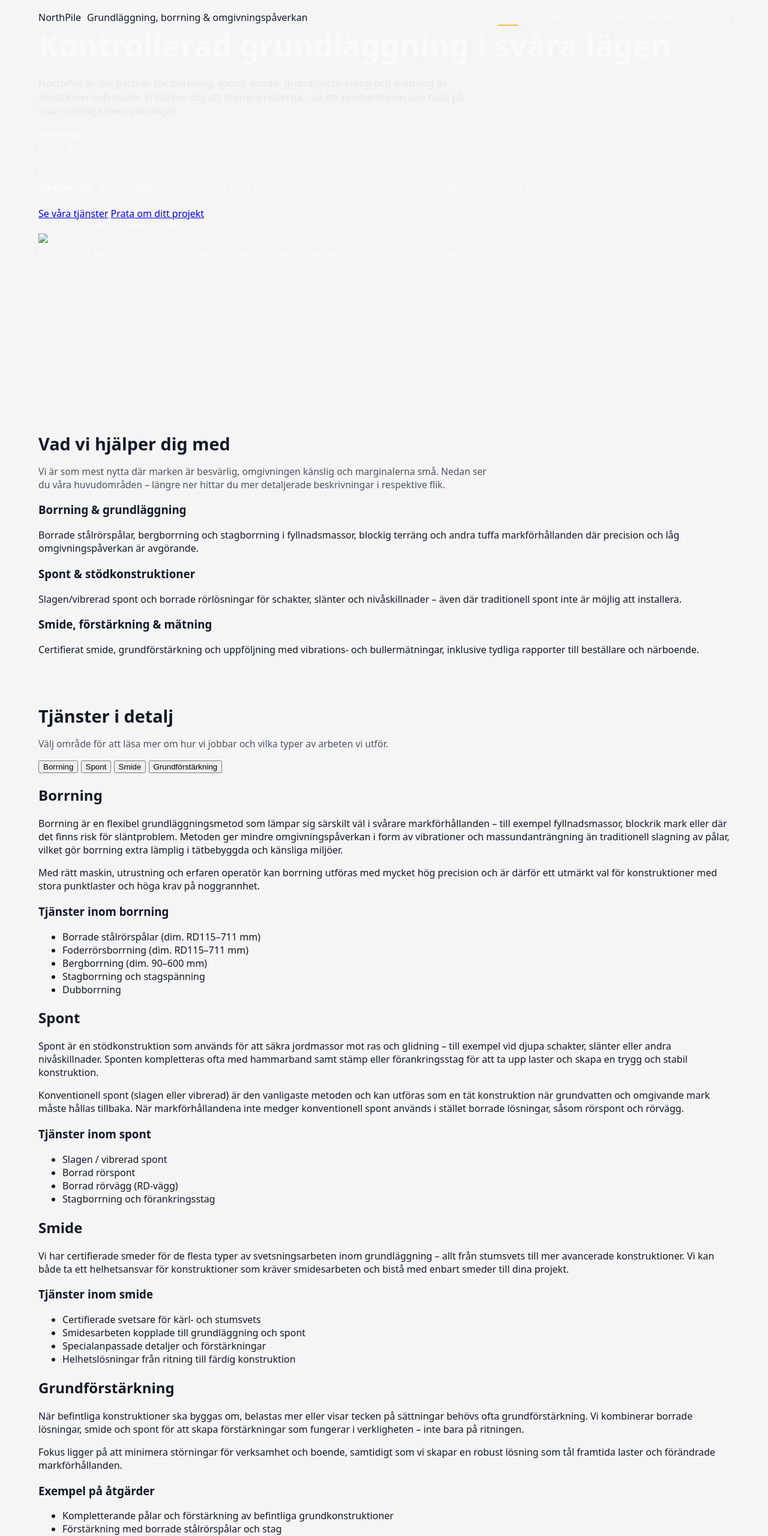
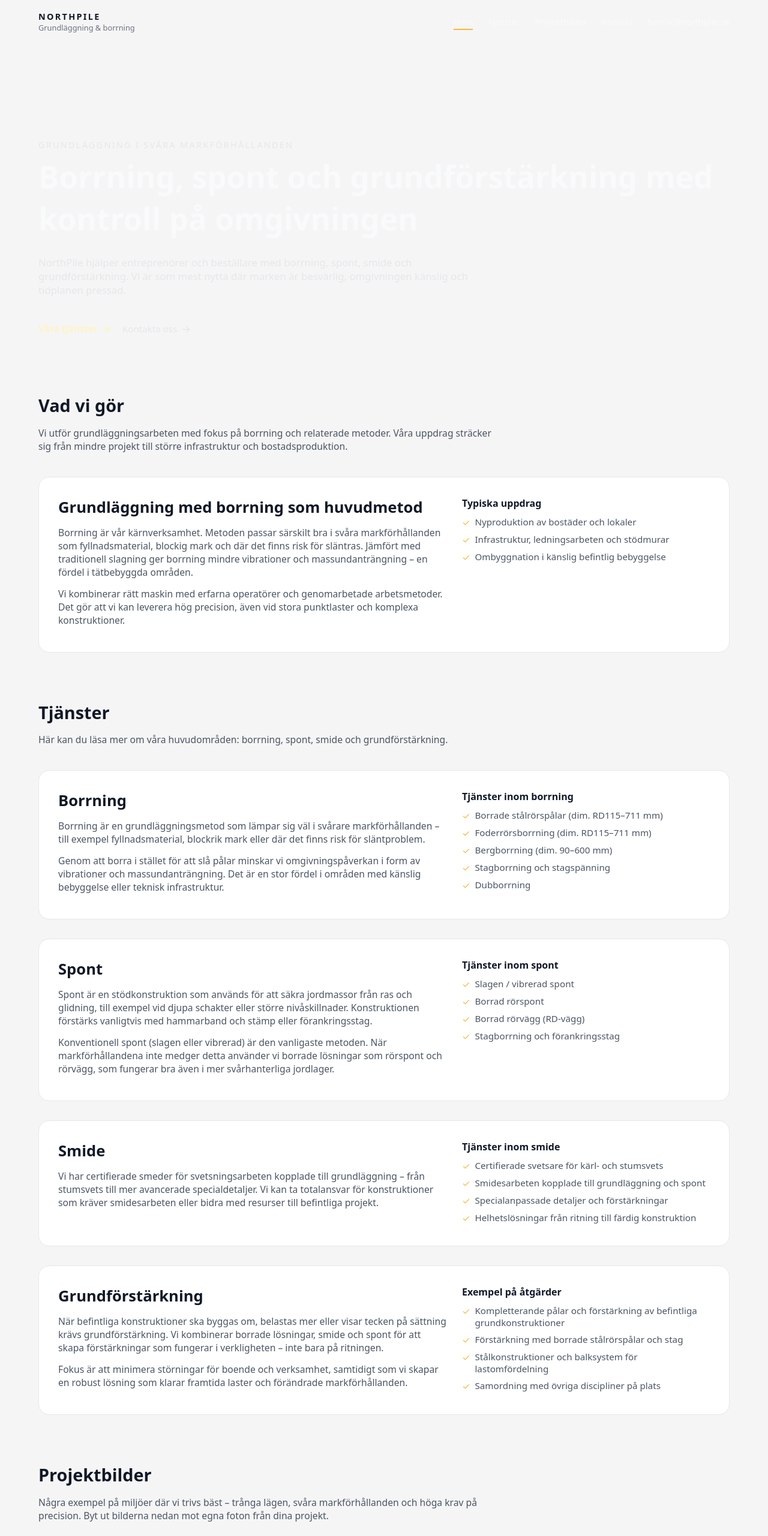
Before and after one commit to henrikolofolsson-jpg/NorthPile, a plain HTML site: page index.html in a window 1280 px wide. Shown: the top 2561 px of the page at 60% size. Drawn offline with Linux system fonts and the light colour scheme.

Commit message:
Update index.html

```diff
--- a/index.html
+++ b/index.html
@@ -2,212 +2,229 @@
 <html lang="sv">
 <head>
   <meta charset="UTF-8" />
-  <title>NorthPile – Grundläggning, borrning, spont & mätning</title>
+  <title>NorthPile – Borrning, spont, smide & grundförstärkning</title>
   <meta name="viewport" content="width=device-width, initial-scale=1" />
   <meta
     name="description"
-    content="NorthPile hjälper beställare och entreprenörer med borrning, spont, smide, grundförstärkning samt vibrations- och bullermätningar."
+    content="NorthPile utför borrning, spont, smide och grundförstärkning för bygg- och anläggningsprojekt. Vi arbetar i svåra markförhållanden med fokus på säker och kontrollerad grundläggning."
+  />
+  <meta
+    name="keywords"
+    content="borrning, stålrörspålar, spont, rörspont, smide, grundförstärkning, grundläggning, NorthPile"
   />
   <link rel="stylesheet" href="style.css" />
+
+  <!-- Enkel schema.org för SEO -->
+  <script type="application/ld+json">
+  {
+    "@context": "https://schema.org",
+    "@type": "LocalBusiness",
+    "name": "NorthPile",
+    "url": "https://northpile.se",
+    "email": "mailto:henrik@northpile.se",
+    "telephone": "+46-70-885-55-79",
+    "description": "NorthPile utför borrning, spont, smide och grundförstärkning för bygg- och anläggningsprojekt.",
+    "areaServed": "Sweden"
+  }
+  </script>
 </head>
 <body id="top">
+  <!-- HEADER -->
   <header class="header">
     <div class="nav">
       <div class="nav-left">
-        <div class="logo">North<span>Pile</span></div>
-        <div class="tagline">Grundläggning, borrning & omgivningspåverkan</div>
+        <!-- Här kan du byta till din riktiga logotyp som <img> -->
+        <div>
+          <div class="logo-text">NORTHPILE</div>
+          <div class="logo-sub">Grundläggning & borrning</div>
         </div>
-      <div class="nav-links">
+      </div>
+      <nav class="nav-links" aria-label="Huvudnavigation">
         <a href="#top" class="active">Hem</a>
         <a href="#tjanster">Tjänster</a>
         <a href="#referenser">Projektbilder</a>
         <a href="#kontakt">Kontakt</a>
-        <a class="nav-cta" href="mailto:henrik@northpile.se">Maila oss</a>
-      </div>
+        <a class="nav-cta" href="mailto:henrik@northpile.se">henrik@northpile.se</a>
+      </nav>
     </div>
   </header>
 
-  <main>
   <!-- HERO -->
-    <section class="section hero">
-      <div>
-        <h1 class="hero-title">Kontrollerad grundläggning i svåra lägen</h1>
+  <section class="hero" aria-labelledby="hero-title">
+    <div class="hero-inner">
+      <div class="hero-kicker">Grundläggning i svåra markförhållanden</div>
+      <h1 id="hero-title" class="hero-title">
+        Borrning, spont och grundförstärkning med kontroll på omgivningen
+      </h1>
       <p class="hero-sub">
-          NorthPile är din partner för borrning, spont, smide, grundförstärkning och mätning av
-          vibrationer och buller. Vi hjälper dig att hantera riskerna – så att produktionen kan rulla på
-          utan onödiga överraskningar.
+        NorthPile hjälper entreprenörer och beställare med borrning, spont, smide och grundförstärkning.
+        Vi är som mest nytta där marken är besvärlig, omgivningen känslig och tidplanen pressad.
       </p>
-
-        <div class="hero-badges">
-          <div class="badge"><strong>Borrning</strong> & stålrörspålar</div>
-          <div class="badge">Spont & stödkonstruktioner</div>
-          <div class="badge">Smide & grundförstärkning</div>
-          <div class="badge">Vibrations- & bullermätning</div>
+      <div class="hero-actions">
+        <a href="#tjanster" class="hero-link">
+          Våra tjänster <span class="arrow">→</span>
+        </a>
+        <a href="#kontakt" class="hero-secondary-link">
+          Kontakta oss <span class="arrow">→</span>
+        </a>
       </div>
-
-        <div class="hero-highlight">
-          <strong>Mindre risk, mer kontroll.</strong> Vi kombinerar tung praktisk grundläggningserfarenhet
-          med mätning och tydlig dokumentation – från riskanalys till färdiga protokoll.
-        </div>
-
-        <div class="hero-cta-row">
-          <a href="#tjanster" class="btn btn-primary">Se våra tjänster</a>
-          <a href="#kontakt" class="btn btn-ghost">Prata om ditt projekt</a>
-          <div class="hero-meta">Vi svarar normalt samma arbetsdag.</div>
-        </div>
-      </div>
-
-      <aside class="hero-image-card">
-        <div class="hero-image-wrapper">
-          <!-- Byt filnamn till en av dina egna bilder -->
-          <img src="images/hero-borrning.jpg" alt="Borrigg vid grundläggning" />
-        </div>
-        <div class="hero-image-caption">
-          Exempel på borrning i komplexa markförhållanden. Lägg in din egen bild här via mappen
-          <code>images/</code> i GitHub.
-        </div>
-      </aside>
-    </section>
-
-    <!-- ÖVERGRIPANDE Tjänster (kort) -->
-    <section class="section">
-      <h2 class="section-title">Vad vi hjälper dig med</h2>
-      <p class="section-sub">
-        Vi är som mest nytta där marken är besvärlig, omgivningen känslig och marginalerna små. Nedan ser du våra
-        huvudområden – längre ner hittar du mer detaljerade beskrivningar i respektive flik.
-      </p>
-
-      <div class="grid-3">
-        <article class="card">
-          <h3>Borrning & grundläggning</h3>
-          <p>
-            Borrade stålrörspålar, bergborrning och stagborrning i fyllnadsmassor, blockig terräng och andra tuffa
-            markförhållanden där precision och låg omgivningspåverkan är avgörande.
-          </p>
-        </article>
-
-        <article class="card">
-          <h3>Spont & stödkonstruktioner</h3>
-          <p>
-            Slagen/vibrerad spont och borrade rörlösningar för schakter, slänter och nivåskillnader – även där
-            traditionell spont inte är möjlig att installera.
-          </p>
-        </article>
-
-        <article class="card">
-          <h3>Smide, förstärkning & mätning</h3>
-          <p>
-            Certifierat smide, grundförstärkning och uppföljning med vibrations- och bullermätningar, inklusive
-            tydliga rapporter till beställare och närboende.
-          </p>
-        </article>
     </div>
   </section>
 
-    <!-- Tjänster med flikar -->
-    <section class="section" id="tjanster">
-      <h2 class="section-title">Tjänster i detalj</h2>
+  <main>
+    <!-- KORT ÖVERSIKT -->
+    <section class="section" aria-labelledby="overview-title">
+      <h2 id="overview-title" class="section-title">Vad vi gör</h2>
       <p class="section-sub">
-        Välj område för att läsa mer om hur vi jobbar och vilka typer av arbeten vi utför.
+        Vi utför grundläggningsarbeten med fokus på borrning och relaterade metoder. Våra uppdrag sträcker
+        sig från mindre projekt till större infrastruktur och bostadsproduktion.
       </p>
 
-      <div class="tabs">
-        <button class="tab-btn active" data-tab-target="borrning">Borrning</button>
-        <button class="tab-btn" data-tab-target="spont">Spont</button>
-        <button class="tab-btn" data-tab-target="smide">Smide</button>
-        <button class="tab-btn" data-tab-target="grund">Grundförstärkning</button>
-      </div>
-
-      <!-- BORRNING -->
-      <article class="tab-panel active" data-tab-panel="borrning">
-        <h2>Borrning</h2>
+      <article class="service-block">
+        <div>
+          <h3 class="service-title">Grundläggning med borrning som huvudmetod</h3>
+          <div class="service-text">
             <p>
-          Borrning är en flexibel grundläggningsmetod som lämpar sig särskilt väl i svårare markförhållanden – till
-          exempel fyllnadsmassor, blockrik mark eller där det finns risk för släntproblem. Metoden ger mindre
-          omgivningspåverkan i form av vibrationer och massundanträngning än traditionell slagning av pålar, vilket gör
-          borrning extra lämplig i tätbebyggda och känsliga miljöer.
+              Borrning är vår kärnverksamhet. Metoden passar särskilt bra i svåra markförhållanden som
+              fyllnadsmaterial, blockig mark och där det finns risk för släntras. Jämfört med traditionell
+              slagning ger borrning mindre vibrationer och massundanträngning – en fördel i tätbebyggda områden.
             </p>
             <p>
-          Med rätt maskin, utrustning och erfaren operatör kan borrning utföras med mycket hög precision och är därför
-          ett utmärkt val för konstruktioner med stora punktlaster och höga krav på noggrannhet.
+              Vi kombinerar rätt maskin med erfarna operatörer och genomarbetade arbetsmetoder. Det gör att vi kan
+              leverera hög precision, även vid stora punktlaster och komplexa konstruktioner.
             </p>
-        <h3>Tjänster inom borrning</h3>
-        <ul>
+          </div>
+        </div>
+        <div>
+          <div class="service-side-title">Typiska uppdrag</div>
+          <ul class="service-list">
+            <li>Nyproduktion av bostäder och lokaler</li>
+            <li>Infrastruktur, ledningsarbeten och stödmurar</li>
+            <li>Ombyggnation i känslig befintlig bebyggelse</li>
+          </ul>
+        </div>
+      </article>
+    </section>
+
+    <!-- TJÄNSTER I DETALJ -->
+    <section class="section" id="tjanster" aria-labelledby="services-title">
+      <h2 id="services-title" class="section-title">Tjänster</h2>
+      <p class="section-sub">
+        Här kan du läsa mer om våra huvudområden: borrning, spont, smide och grundförstärkning.
+      </p>
+
+      <!-- Borrning -->
+      <article class="service-block" id="borrning">
+        <div>
+          <h3 class="service-title">Borrning</h3>
+          <div class="service-text">
+            <p>
+              Borrning är en grundläggningsmetod som lämpar sig väl i svårare markförhållanden – till exempel
+              fyllnadsmaterial, blockrik mark eller där det finns risk för släntproblem.
+            </p>
+            <p>
+              Genom att borra i stället för att slå pålar minskar vi omgivningspåverkan i form av vibrationer och
+              massundanträngning. Det är en stor fördel i områden med känslig bebyggelse eller teknisk infrastruktur.
+            </p>
+          </div>
+        </div>
+        <div>
+          <div class="service-side-title">Tjänster inom borrning</div>
+          <ul class="service-list">
             <li>Borrade stålrörspålar (dim. RD115–711 mm)</li>
             <li>Foderrörsborrning (dim. RD115–711 mm)</li>
             <li>Bergborrning (dim. 90–600 mm)</li>
             <li>Stagborrning och stagspänning</li>
             <li>Dubborrning</li>
           </ul>
+        </div>
       </article>
 
-      <!-- SPONT -->
-      <article class="tab-panel" data-tab-panel="spont">
-        <h2>Spont</h2>
+      <!-- Spont -->
+      <article class="service-block" id="spont">
+        <div>
+          <h3 class="service-title">Spont</h3>
+          <div class="service-text">
             <p>
-          Spont är en stödkonstruktion som används för att säkra jordmassor mot ras och glidning – till exempel vid
-          djupa schakter, slänter eller andra nivåskillnader. Sponten kompletteras ofta med hammarband samt stämp eller
-          förankringsstag för att ta upp laster och skapa en trygg och stabil konstruktion.
+              Spont är en stödkonstruktion som används för att säkra jordmassor från ras och glidning, till exempel vid
+              djupa schakter eller större nivåskillnader. Konstruktionen förstärks vanligtvis med hammarband och stämp
+              eller förankringsstag.
             </p>
             <p>
-          Konventionell spont (slagen eller vibrerad) är den vanligaste metoden och kan utföras som en tät konstruktion
-          när grundvatten och omgivande mark måste hållas tillbaka. När markförhållandena inte medger konventionell
-          spont används i stället borrade lösningar, såsom rörspont och rörvägg.
+              Konventionell spont (slagen eller vibrerad) är den vanligaste metoden. När markförhållandena inte medger
+              detta använder vi borrade lösningar som rörspont och rörvägg, som fungerar bra även i mer svårhanterliga
+              jordlager.
             </p>
-        <h3>Tjänster inom spont</h3>
-        <ul>
+          </div>
+        </div>
+        <div>
+          <div class="service-side-title">Tjänster inom spont</div>
+          <ul class="service-list">
             <li>Slagen / vibrerad spont</li>
             <li>Borrad rörspont</li>
             <li>Borrad rörvägg (RD-vägg)</li>
             <li>Stagborrning och förankringsstag</li>
           </ul>
+        </div>
       </article>
 
-      <!-- SMIDE -->
-      <article class="tab-panel" data-tab-panel="smide">
-        <h2>Smide</h2>
+      <!-- Smide -->
+      <article class="service-block" id="smide">
+        <div>
+          <h3 class="service-title">Smide</h3>
+          <div class="service-text">
             <p>
-          Vi har certifierade smeder för de flesta typer av svetsningsarbeten inom grundläggning – allt från stumsvets
-          till mer avancerade konstruktioner. Vi kan både ta ett helhetsansvar för konstruktioner som kräver smidesarbeten
-          och bistå med enbart smeder till dina projekt.
+              Vi har certifierade smeder för svetsningsarbeten kopplade till grundläggning – från stumsvets till mer
+              avancerade specialdetaljer. Vi kan ta totalansvar för konstruktioner som kräver smidesarbeten eller bidra
+              med resurser till befintliga projekt.
             </p>
-        <h3>Tjänster inom smide</h3>
-        <ul>
+          </div>
+        </div>
+        <div>
+          <div class="service-side-title">Tjänster inom smide</div>
+          <ul class="service-list">
             <li>Certifierade svetsare för kärl- och stumsvets</li>
             <li>Smidesarbeten kopplade till grundläggning och spont</li>
             <li>Specialanpassade detaljer och förstärkningar</li>
             <li>Helhetslösningar från ritning till färdig konstruktion</li>
           </ul>
+        </div>
       </article>
 
-      <!-- GRUNDFÖRSTÄRKNING -->
-      <article class="tab-panel" data-tab-panel="grund">
-        <h2>Grundförstärkning</h2>
+      <!-- Grundförstärkning -->
+      <article class="service-block" id="grundforstarkning">
+        <div>
+          <h3 class="service-title">Grundförstärkning</h3>
+          <div class="service-text">
             <p>
-          När befintliga konstruktioner ska byggas om, belastas mer eller visar tecken på sättningar behövs ofta
-          grundförstärkning. Vi kombinerar borrade lösningar, smide och spont för att skapa förstärkningar som fungerar
-          i verkligheten – inte bara på ritningen.
+              När befintliga konstruktioner ska byggas om, belastas mer eller visar tecken på sättning krävs
+              grundförstärkning. Vi kombinerar borrade lösningar, smide och spont för att skapa förstärkningar som
+              fungerar i verkligheten – inte bara på ritningen.
             </p>
             <p>
-          Fokus ligger på att minimera störningar för verksamhet och boende, samtidigt som vi skapar en robust lösning
-          som tål framtida laster och förändrade markförhållanden.
+              Fokus är att minimera störningar för boende och verksamhet, samtidigt som vi skapar en robust lösning som
+              klarar framtida laster och förändrade markförhållanden.
             </p>
-        <h3>Exempel på åtgärder</h3>
-        <ul>
+          </div>
+        </div>
+        <div>
+          <div class="service-side-title">Exempel på åtgärder</div>
+          <ul class="service-list">
             <li>Kompletterande pålar och förstärkning av befintliga grundkonstruktioner</li>
             <li>Förstärkning med borrade stålrörspålar och stag</li>
             <li>Stålkonstruktioner och balksystem för lastomfördelning</li>
             <li>Samordning med övriga discipliner på plats</li>
           </ul>
+        </div>
       </article>
     </section>
 
-    <!-- BILDSEKTION / PROJEKT -->
-    <section class="section" id="referenser">
-      <h2 class="section-title">Projektbilder</h2>
+    <!-- PROJEKTBILDER -->
+    <section class="section" id="referenser" aria-labelledby="gallery-title">
+      <h2 id="gallery-title" class="section-title">Projektbilder</h2>
       <p class="section-sub">
-        Här kan du visa typiska jobb – borriggar, spont, smideslösningar och grundförstärkning. Byt bara ut
-        filnamnen mot dina egna bilder i mappen <code>images/</code>.
+        Några exempel på miljöer där vi trivs bäst – trånga lägen, svåra markförhållanden och höga krav på precision.
+        Byt ut bilderna nedan mot egna foton från dina projekt.
       </p>
 
       <div class="gallery-grid">
@@ -218,42 +235,62 @@
           <img src="images/spont-1.jpg" alt="Spontkonstruktion vid djup schakt" />
         </figure>
         <figure class="gallery-item">
-          <img src="images/smide-1.jpg" alt="Smidesarbete kopplat till grundläggning" />
+          <img src="images/smide-1.jpg" alt="Smidesarbete vid grundläggningsprojekt" />
         </figure>
         <figure class="gallery-item">
-          <img src="images/grundforstarkning-1.jpg" alt="Grundförstärkning på befintlig konstruktion" />
+          <img src="images/grundforstarkning-1.jpg" alt="Grundförstärkning av befintlig byggnad" />
+        </figure>
+      </div>
+    </section>
+
+    <!-- OM NORTHPILE / TEXT + BILD -->
+    <section class="section" aria-labelledby="about-title">
+      <h2 id="about-title" class="section-title">Om NorthPile</h2>
+      <div class="about-layout">
+        <div class="about-text">
+          <p>
+            NorthPile grundades med målsättningen att kombinera tung praktisk grundläggningserfarenhet med tydlig
+            kommunikation och hög kvalitet i varje uppdrag. Vi är en liten, flexibel aktör som kan fatta beslut nära
+            produktionen och snabbt anpassa oss efter projektets förutsättningar.
+          </p>
+          <p>
+            Vi tror på raka besked, tydliga offerter och transparent uppföljning. Det gör samarbetet enklare – både för
+            platsledning, beställare och andra entreprenörer.
+          </p>
+        </div>
+        <figure class="about-image">
+          <img src="images/about-1.jpg" alt="Arbetslag i diskussion vid grundläggningsarbete" />
         </figure>
       </div>
     </section>
 
     <!-- KONTAKT -->
-    <section class="section" id="kontakt">
-      <h2 class="section-title">Kontakt</h2>
+    <section class="section" id="kontakt" aria-labelledby="contact-title">
+      <h2 id="contact-title" class="section-title">Kontakt</h2>
       <p class="section-sub">
-        Skicka ett mejl eller ring så tar vi ett snabbt avstämningssamtal om ditt projekt och vad du behöver hjälp med.
+        Hör av dig med en kort beskrivning av projektet, så återkommer vi med ett förslag på upplägg och omfattning.
       </p>
 
       <div class="contact-grid">
-        <div class="contact-card">
-          <h3>NorthPile</h3>
+        <article class="contact-card">
+          <h3>Kontaktperson</h3>
           <p>
+            <strong>Henrik Olsson</strong><br />
+            Telefon:
+            <a href="tel:+46708855579">070-885 55 79</a><br />
             E-post:
-            <a href="mailto:henrik@northpile.se">henrik@northpile.se</a><br />
-            Telefon:
-            <a href="tel:+46708855579">070-885 55 79</a>
+            <a href="mailto:henrik@northpile.se">henrik@northpile.se</a>
           </p>
-          <p>
-            Här kan vi lägga in postadress, organisationsnummer och andra uppgifter när du vill – strukturen är redan klar.
-          </p>
-        </div>
+        </article>
 
-        <div class="contact-card">
+        <article class="contact-card">
           <h3>Så jobbar vi</h3>
           <p>
-            Vi är raka, lösningsorienterade och vana vid projekt där tidplanen är pressad men kvalitetskraven är höga.
-            Målet är att du ska känna att grundläggningen och omgivningspåverkan är under kontroll – även i svåra lägen.
+            Vi prioriterar säker etablering, tydliga metoder och dokumenterad kvalitet. I projekt med många aktörer
+            är vår roll att se till att grundläggningen och omgivningspåverkan är under kontroll – från första borrhål
+            till sista dokumentation.
           </p>
-        </div>
+        </article>
       </div>
     </section>
   </main>
```
Lines whose indentation alone changed are shown as unchanged.
